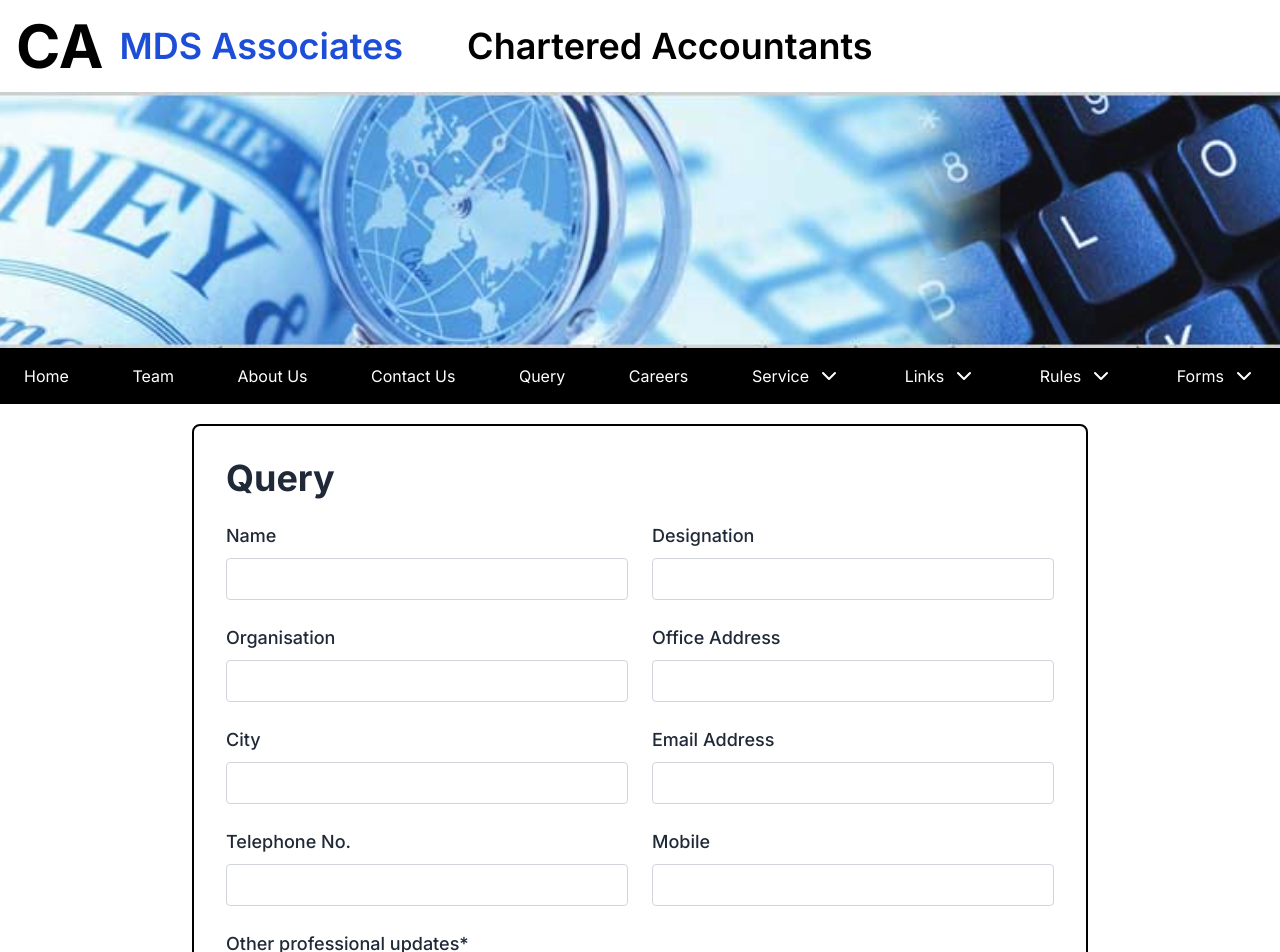
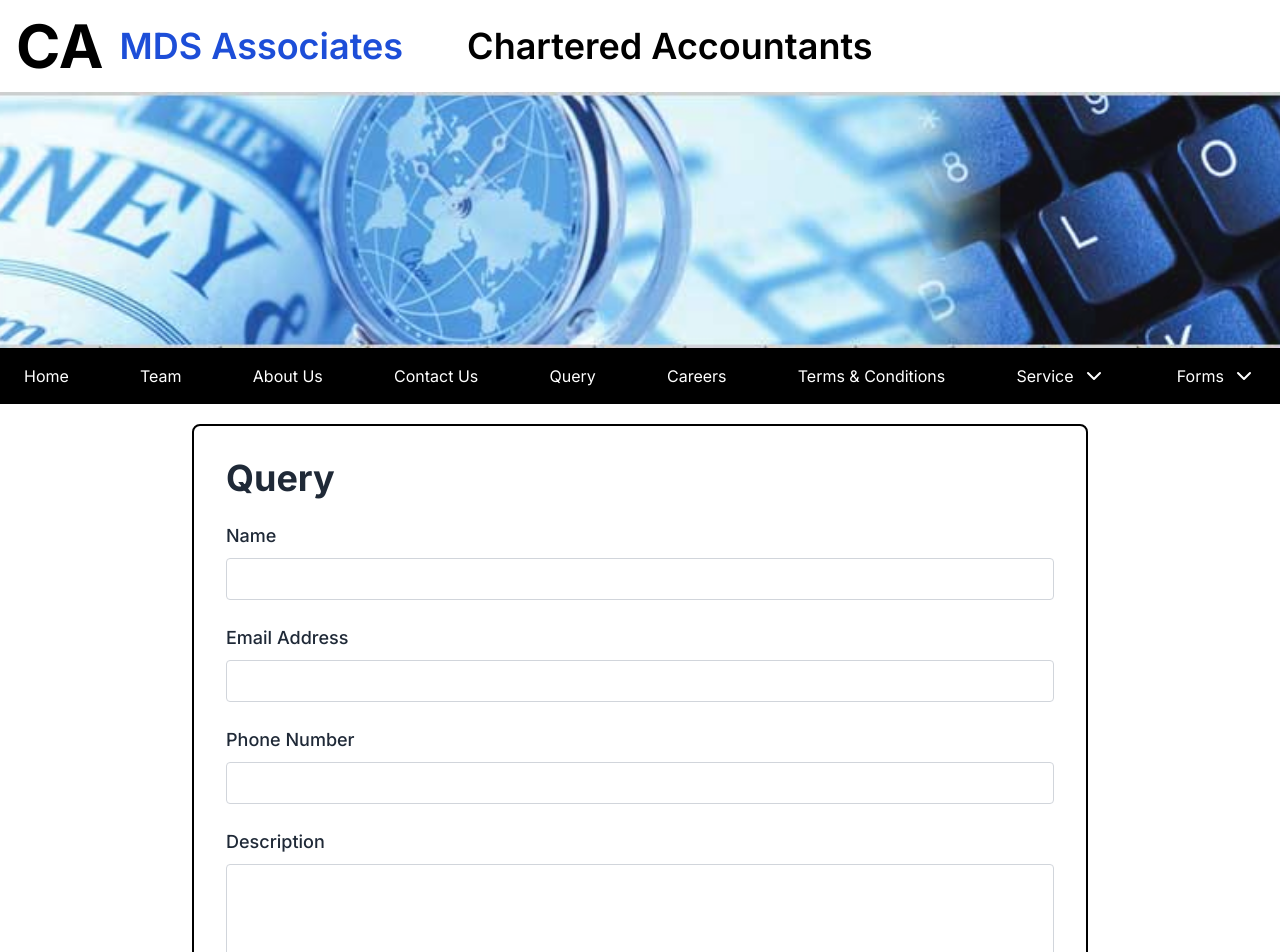
Before and after one commit to karthiknadar1204/ca_site, a Next.js app: page /query in a window 1280 px wide. Shown: the top 952 px of the page. Built offline with nearby package versions, Linux system fonts and the light colour scheme.

Commit message:
changes added

```diff
--- a/app/_components/Hero.jsx
+++ b/app/_components/Hero.jsx
@@ -16,14 +16,14 @@ const services = [
 ];
 
 const utilities = [
-  { name: 'PAN Search', link: 'https://incometaxindiaefiling.gov.in/portal/knowpan.do' },
-  { name: 'TAN Search', link: 'https://incometaxindiaefiling.gov.in/e-Filing/Services/KnowYourTanLink.html' },
-  { name: 'Currency Converter', link: 'https://www.xe.com/currencyconverter/' },
+  { name: 'PAN Search', link: 'https://incometaxindia.gov.in/Pages/pan.aspx' },
+  { name: 'TAN Search', link: 'https://incometaxindia.gov.in/Pages/tan-tds.aspx' },
+  { name: 'Currency Converter', link: 'https://paytm.com/tools/currency-converter/' },
   { name: 'Online Payment of Taxes', link: 'https://www.incometax.gov.in/iec/foportal/help/all-topics/e-filing-services/working-payments/e-pay-tax-1' },
   { name: 'Income Tax Refund Status', link: 'https://www.incometax.gov.in/iec/foportal/help/all-topics/e-filing-services/filing-your-return/check-refund-status' },
   { name: 'Challan Status Enquiry', link: 'https://www.incometax.gov.in/iec/foportal/help/challan-status-inquiry-faqs' },
   { name: 'e-filing', link: 'https://eportal.incometax.gov.in/' },
-  { name: 'MCA21(ROC)', link: 'https://www.mca.gov.in/mcafoportal/' },
+  { name: 'MCA21(ROC)', link: 'https://www.mca.gov.in/MinistryV2/companyformsdownload.html' },
   { name: 'GST Registration', link: 'https://services.gst.gov.in/services/quicklinks/registration' },
   { name: 'GST Search', link: 'https://services.gst.gov.in/services/searchtp'},
   {}
--- a/app/_components/Navbar.jsx
+++ b/app/_components/Navbar.jsx
@@ -26,7 +26,8 @@ const links = [
   { name: 'About Us', href: '/about-us' },
   { name: 'Contact Us', href: '/contact-us' },
   { name: 'Query', href: '/query' },
-  { name: 'Careers', href: '/careers' }
+  { name: 'Careers', href: '/careers' },
+  { name: 'Terms & Conditions', href: 'https://drive.google.com/file/d/1V9qeLNg5pDG6m0VLyWNi4sWpEjnIKETs/view' }
 ];
 
 const dropdownLinks = {
@@ -43,19 +44,6 @@ const dropdownLinks = {
     { name: 'TDS', href: '/service/accounting' },
     { name: 'Corporate Governance', href: '/service/accounting' },
     { name: 'Service Tax', href: '/service/accounting' }
-  ],
-  Links: [
-    { name: 'Quick Links', href: '/links/resources' },
-    { name: 'Important Links', href: '/links/partners' },
-    { name: 'GST/VAT links', href: '/links/blog' },
-    { name: 'Ease of Doing Business', href: '/links/news' }
-  ],
-  Rules: [
-    { name: 'Compliance', href: '/rules/compliance' },
-    { name: 'Regulations', href: '/rules/regulations' },
-    { name: 'Standards', href: '/rules/standards' },
-    { name: 'Guidelines', href: '/rules/guidelines' },
-    { name: 'Policies', href: '/rules/policies' }
   ],
   Forms: [
     { name: 'ROC Forms(cos act 2013)', href: 'https://www.mca.gov.in/Ministry/pdf/CompaniesAct2013.pdf' },
--- a/app/query/page.jsx
+++ b/app/query/page.jsx
@@ -4,14 +4,8 @@ import React, { useState } from 'react';
 const QueryPage = () => {
   const [formData, setFormData] = useState({
     name: '',
-    designation: '',
-    organisation: '',
-    officeAddress: '',
-    city: '',
     emailAddress: '',
-    telephoneNo: '',
-    mobile: '',
-    professionalUpdates: 'No',
+    phoneNumber: '',
     description: ''
   });
 
@@ -45,7 +39,6 @@ const QueryPage = () => {
     <div className="p-8 max-w-4xl mx-auto bg-white text-gray-800 border-2 border-black rounded-lg mt-5">
       <h1 className="text-4xl font-bold mb-6">Query</h1>
       <form onSubmit={handleSubmit} className="space-y-6">
-        <div className="grid grid-cols-1 md:grid-cols-2 gap-6">
         <div>
           <label className="block text-lg font-medium mb-2" htmlFor="name">Name</label>
           <input
@@ -58,54 +51,7 @@ const QueryPage = () => {
             required
           />
         </div>
-          <div>
-            <label className="block text-lg font-medium mb-2" htmlFor="designation">Designation</label>
-            <input
-              type="text"
-              id="designation"
-              name="designation"
-              value={formData.designation}
-              onChange={handleChange}
-              className="w-full p-2 border border-gray-300 rounded"
-              required
-            />
-          </div>
-        </div>
 
-        <div className="grid grid-cols-1 md:grid-cols-2 gap-6">
-          <div>
-            <label className="block text-lg font-medium mb-2" htmlFor="organisation">Organisation</label>
-            <input
-              type="text"
-              id="organisation"
-              name="organisation"
-              value={formData.organisation}
-              onChange={handleChange}
-              className="w-full p-2 border border-gray-300 rounded"
-            />
-          </div>
-          <div>
-            <label className="block text-lg font-medium mb-2" htmlFor="officeAddress">Office Address</label>
-            <input
-              type="text"
-              id="officeAddress"
-              name="officeAddress"
-              value={formData.officeAddress}
-              onChange={handleChange}
-              className="w-full p-2 border border-gray-300 rounded"
-            />
-          </div>
-          <div>
-            <label className="block text-lg font-medium mb-2" htmlFor="city">City</label>
-            <input
-              type="text"
-              id="city"
-              name="city"
-              value={formData.city}
-              onChange={handleChange}
-              className="w-full p-2 border border-gray-300 rounded"
-            />
-          </div>
         <div>
           <label className="block text-lg font-medium mb-2" htmlFor="emailAddress">Email Address</label>
           <input
@@ -115,58 +61,21 @@ const QueryPage = () => {
             value={formData.emailAddress}
             onChange={handleChange}
             className="w-full p-2 border border-gray-300 rounded"
+            required
           />
-          </div>
-          <div>
-            <label className="block text-lg font-medium mb-2" htmlFor="telephoneNo">Telephone No.</label>
-            <input
-              type="tel"
-              id="telephoneNo"
-              name="telephoneNo"
-              value={formData.telephoneNo}
-              onChange={handleChange}
-              className="w-full p-2 border border-gray-300 rounded"
-            />
-          </div>
-          <div>
-            <label className="block text-lg font-medium mb-2" htmlFor="mobile">Mobile</label>
-            <input
-              type="tel"
-              id="mobile"
-              name="mobile"
-              value={formData.mobile}
-              onChange={handleChange}
-              className="w-full p-2 border border-gray-300 rounded"
-            />
-          </div>
         </div>
 
         <div>
-          <p className="text-lg font-medium mb-2">Other professional updates*</p>
-          <div className="flex space-x-4">
-            <label className="inline-flex items-center">
+          <label className="block text-lg font-medium mb-2" htmlFor="phoneNumber">Phone Number</label>
           <input
-                type="radio"
-                name="professionalUpdates"
-                value="Yes"
-                checked={formData.professionalUpdates === 'Yes'}
+            type="tel"
+            id="phoneNumber"
+            name="phoneNumber"
+            value={formData.phoneNumber}
             onChange={handleChange}
-                className="form-radio"
+            className="w-full p-2 border border-gray-300 rounded"
+            required
           />
-              <span className="ml-2">Yes</span>
-            </label>
-            <label className="inline-flex items-center">
-              <input
-                type="radio"
-                name="professionalUpdates"
-                value="No"
-                checked={formData.professionalUpdates === 'No'}
-                onChange={handleChange}
-                className="form-radio"
-              />
-              <span className="ml-2">No</span>
-            </label>
-          </div>
         </div>
 
         <div>
@@ -178,6 +87,7 @@ const QueryPage = () => {
             onChange={handleChange}
             rows="4"
             className="w-full p-2 border border-gray-300 rounded"
+            required
           />
         </div>
 
--- a/app/team/page.jsx
+++ b/app/team/page.jsx
@@ -10,23 +10,23 @@ const TeamPage = () => {
       </p>
 
       <div className="mb-8">
-        <h2 className="text-2xl font-semibold mb-2">CA Ankur Gupta (Proprietor) B.Com. (H), ACA</h2>
-        <p>
-          Ankur Gupta is a member of the Institute of Chartered Accountants of India (ICAI) and has qualified for the Certificate Course on International Taxation (Transfer Pricing & DTAA) by ICAI. He is dedicated to learning and acquiring professional skills in the fields of Taxation, Auditing, Management, and Corporate Consultancy through practicing the profession.
+        <h2 className="text-2xl font-semibold mb-2">CA SK Verma (Proprietor)</h2>
+        <p className="mb-4">
+          He is Founder of MDS & associates and Professional in the fields of Taxation, Auditing, Management, and Corporate Consultancy through practicing the profession.
         </p>
       </div>
 
       <div className="mb-8">
-        <h2 className="text-2xl font-semibold mb-2">Mr. Amod Kumar Gupta B.Com., C.A. (Inter.)</h2>
-        <p>
-          Mr. Amod Kumar Gupta has 35 years of experience in the field of accountancy. His expertise includes Taxation, Internal Audit, Accounting, Financial Services, VAT, and Sales Tax. As the Administrative Head of the firm, he handles all administrative and financial matters of our firm.
+        <h2 className="text-2xl font-semibold mb-2">CA Akhilesh</h2>
+        <p className="mb-4">
+          He possesses vast experience in the consultancy of direct taxes and handling corporate affairs in various areas. His in-depth knowledge of various fields in the corporate sector is a valuable asset to the firm.
         </p>
       </div>
 
       <div className="mb-8">
-        <h2 className="text-2xl font-semibold mb-2">CA Astha Gupta B.Com. (H), ACA</h2>
-        <p>
-          Ms. Astha Gupta is a member of the Institute of Chartered Accountants of India (ICAI) and is currently working in the corporate sector. She possesses vast experience in the consultancy of direct taxes and handling corporate affairs in various areas. Her in-depth knowledge of various fields in the corporate sector is a valuable asset to the firm.
+        <h2 className="text-2xl font-semibold mb-2">CA MD Singh</h2>
+        <p className="mb-4">
+          His expertise includes Taxation, Internal Audit, Accounting, Financial Services, VAT, and Sales Tax. As the Administrative Head of the firm, he handles all administrative and financial matters of our firm.
         </p>
       </div>
     </div>
```
Lines whose indentation alone changed are shown as unchanged.
